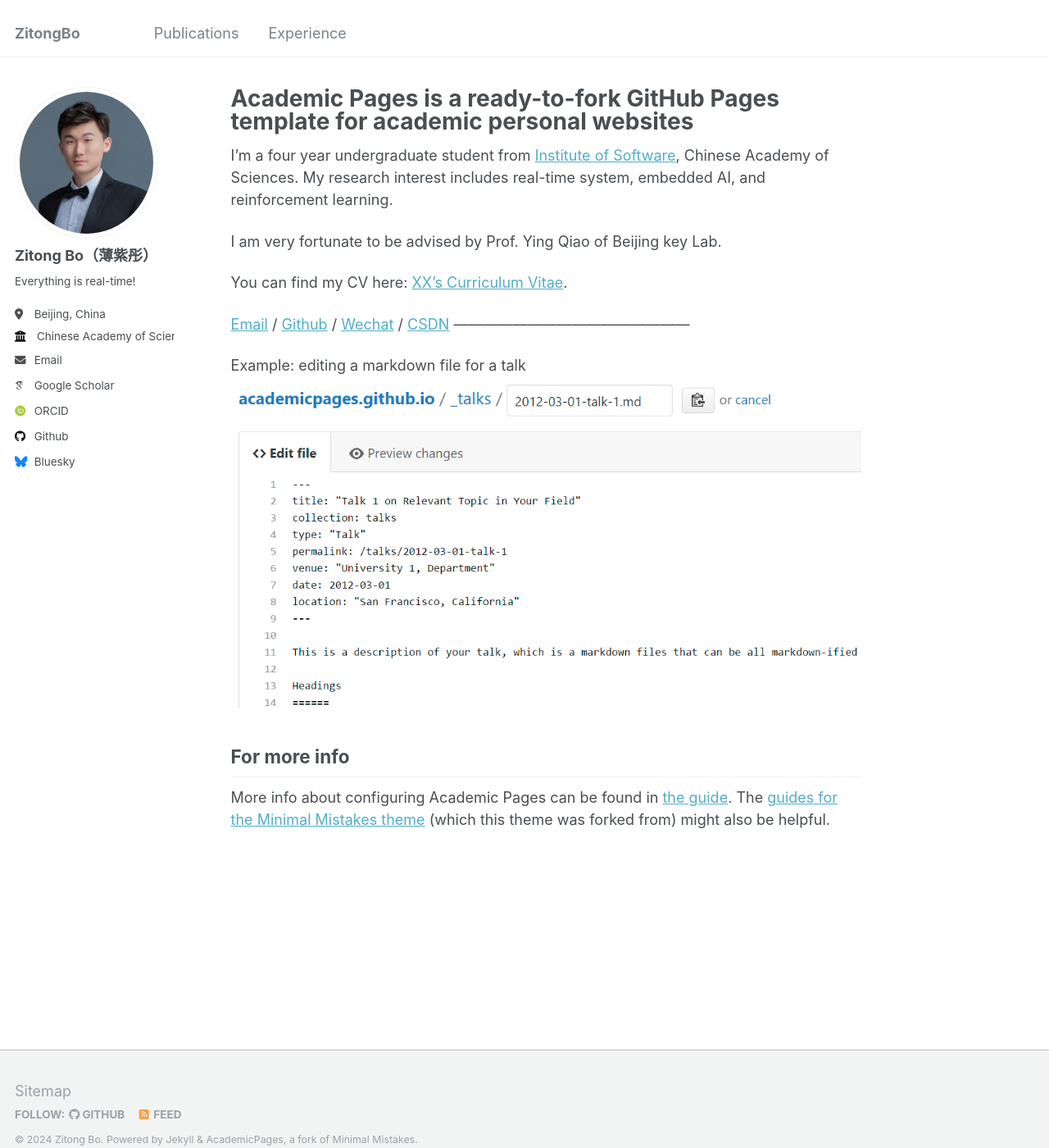
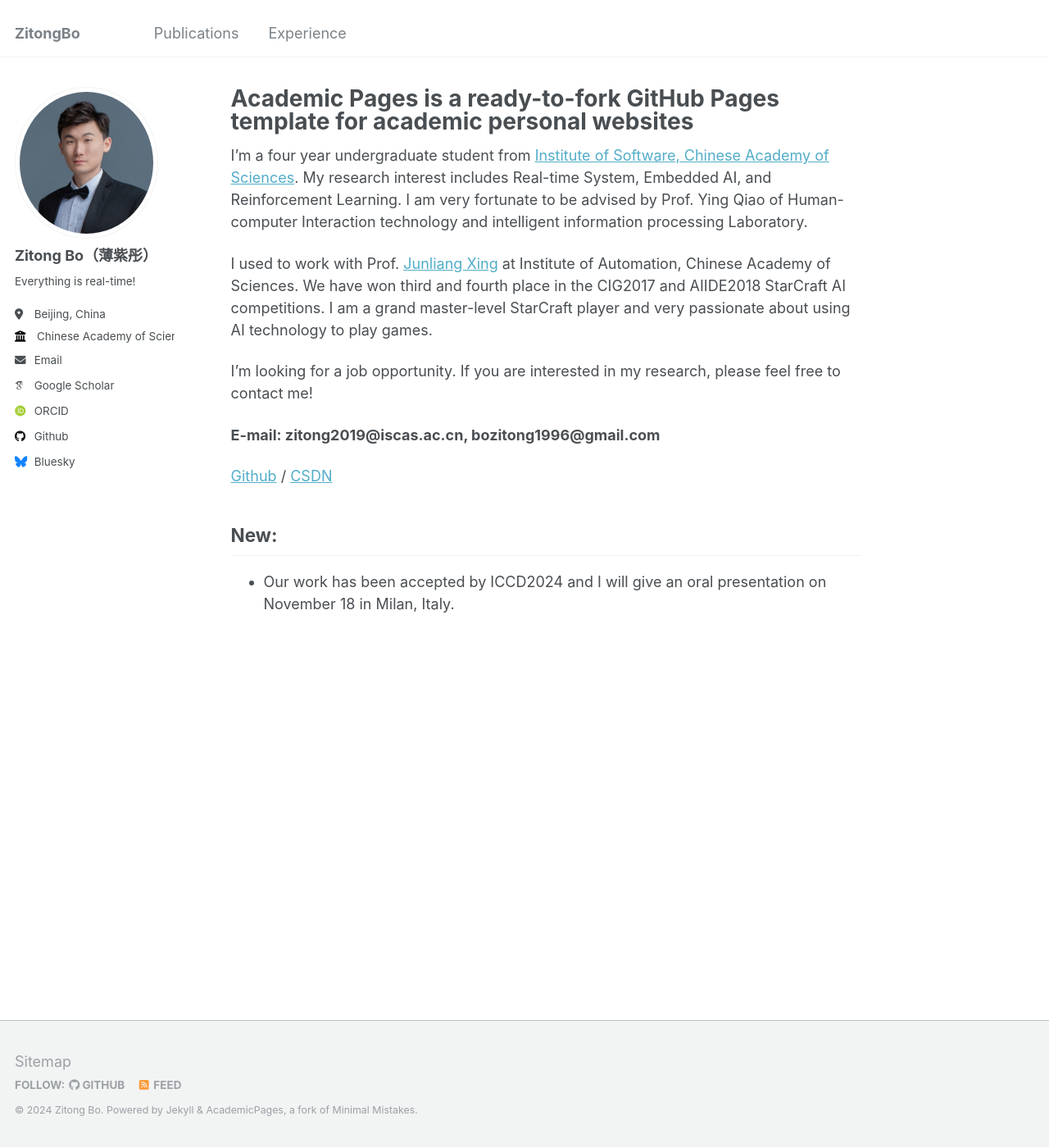
Before and after one commit to ZitongBo/ZitongBo.github.io, a Jekyll site: the page built from _pages/about.md, in a window 1280 px wide and 1400 px high. Shown: the whole window at 82% size. Built offline with Jekyll 4.4.1, drawn with Linux system fonts in a browser that asks for light colours; some web fonts are replaced.

Commit message:
Update about.md

```diff
--- a/_pages/about.md
+++ b/_pages/about.md
@@ -6,19 +6,19 @@ redirect_from:
   - /about/
   - /about.html
 ---
-I'm a four year undergraduate student from [Institute of Software](https://www.is.cas.cn/), Chinese Academy of Sciences. My research interest includes real-time system, embedded AI, and reinforcement learning.
+I'm a four year undergraduate student from [Institute of Software, Chinese Academy of Sciences](https://www.is.cas.cn/). My research interest includes Real-time System, Embedded AI, and Reinforcement Learning. I am very fortunate to be advised by Prof. Ying Qiao of Human-computer Interaction technology and intelligent information processing Laboratory.
 
-I am very fortunate to be advised by Prof. Ying Qiao of Beijing key Lab.
+I used to work with Prof. [Junliang Xing](https://pi.cs.tsinghua.edu.cn/lab/people/jlxing/en/) at Institute of Automation, Chinese Academy of Sciences. We have won third and fourth place in the CIG2017 and AIIDE2018 StarCraft AI competitions. I am a grand master-level StarCraft player and very passionate about using AI technology to play games.
 
-You can find my CV here: [XX's Curriculum Vitae](../assets/Curriculum_Vitae.pdf).
+I'm looking for a job opportunity. If you are interested in my research, please feel free to contact me!
 
-[Email](mailto:XX@stu.pku.edu.cn) / [Github](https://github.com/QiuDi233) / [Wechat](../images/wechat.jpg) / [CSDN](https://blog.csdn.net/qd1813100174?spm=1000.2115.3001.5343)
-————————————————
+**E-mail: zitong2019@iscas.ac.cn, bozitong1996@gmail.com**
+
+[Github](https://github.com/) / [CSDN](https://blog.csdn.net/bozitong1996?spm=1011.2415.3001.5343)
 
 
-Example: editing a markdown file for a talk
-![Editing a markdown file for a talk](/images/editing-talk.png)
 
-For more info
+
+New:
 ------
-More info about configuring Academic Pages can be found in [the guide](https://academicpages.github.io/markdown/). The [guides for the Minimal Mistakes theme](https://mmistakes.github.io/minimal-mistakes/docs/configuration/) (which this theme was forked from) might also be helpful.
+* Our work has been accepted by ICCD2024 and I will give an oral presentation on November 18 in Milan, Italy.
```
